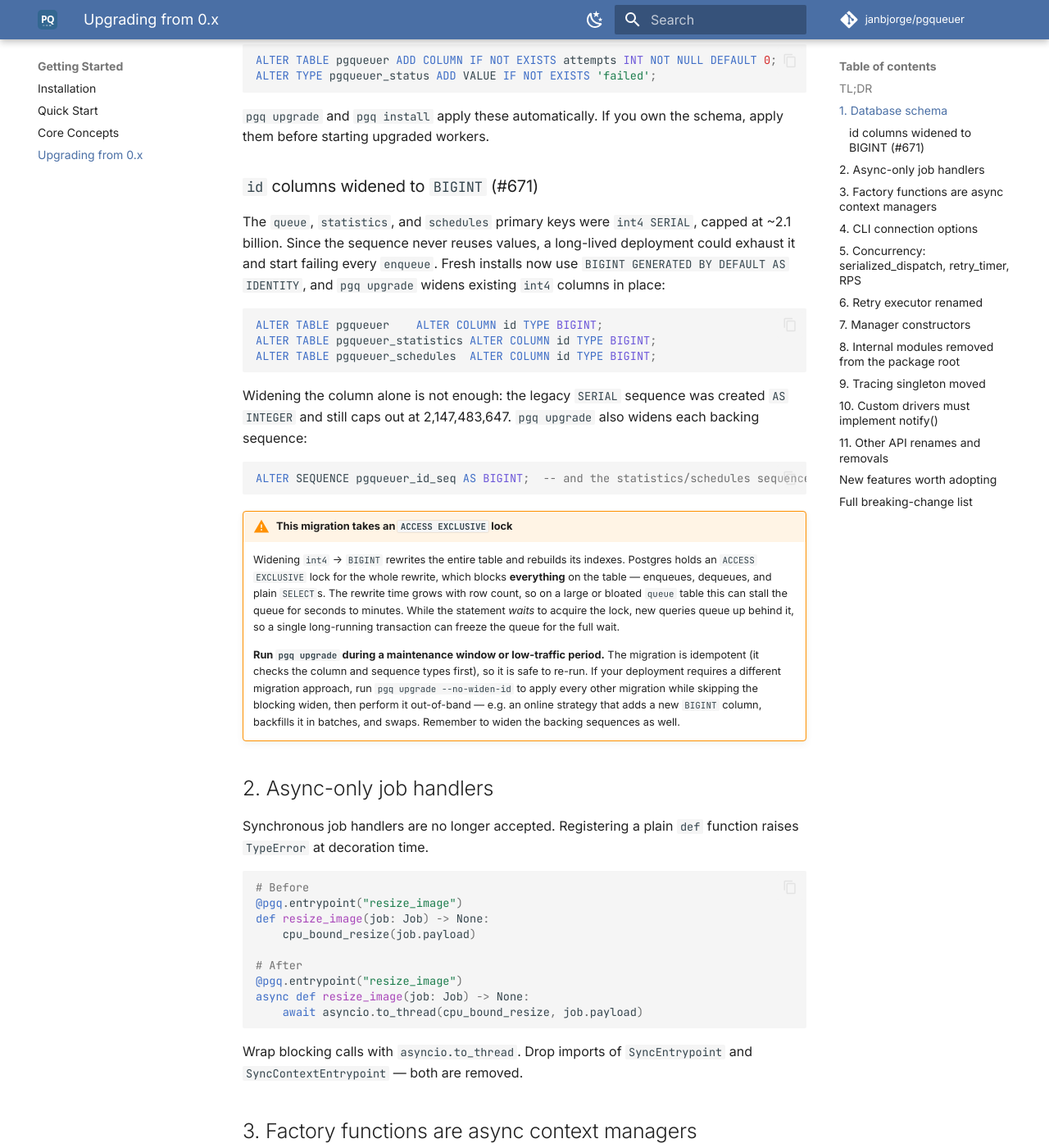
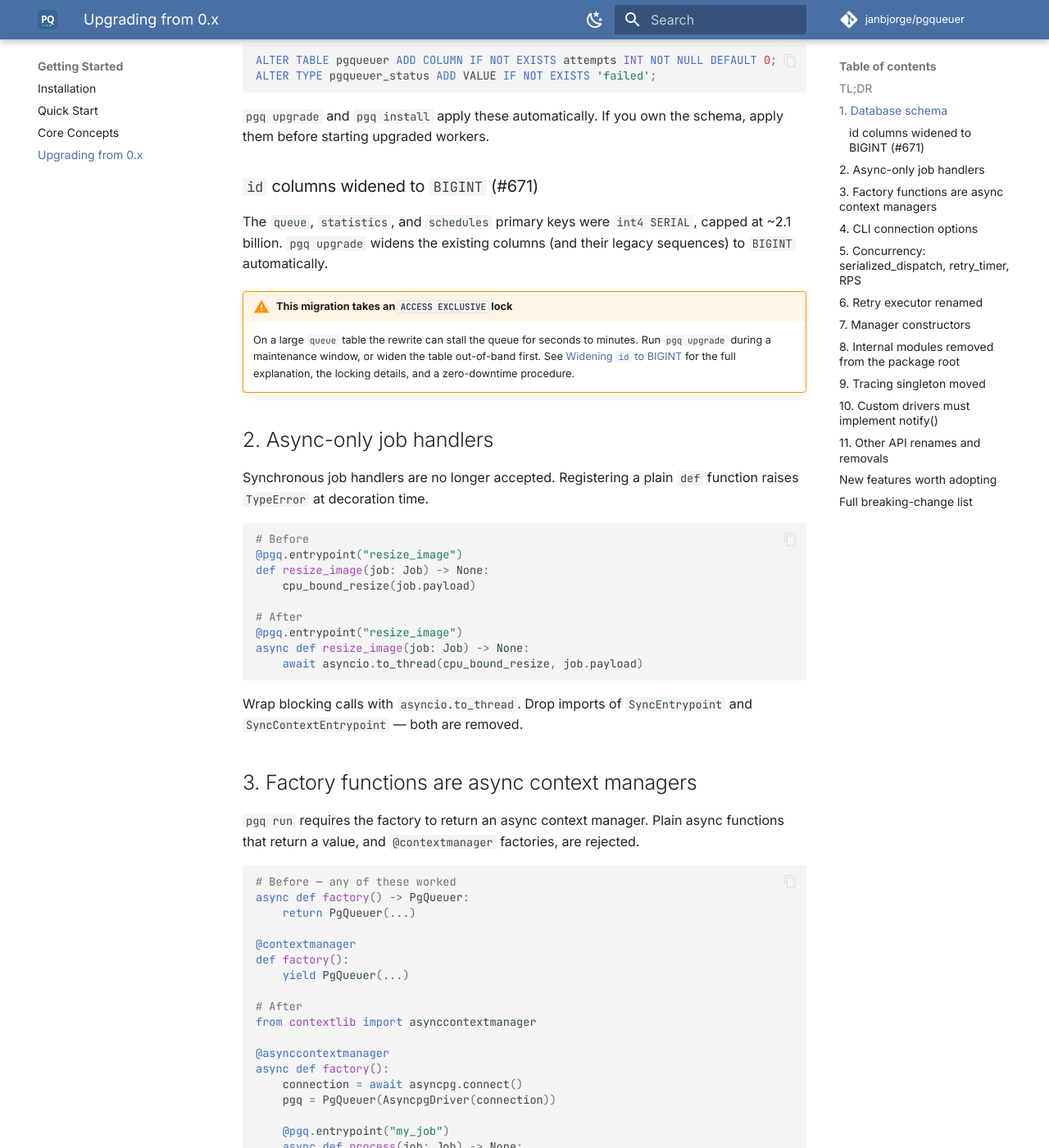
Before and after one commit to janbjorge/pgqueuer, an MkDocs documentation site: the page built from docs/getting-started/upgrading.md, in a window 1280 px wide and 1400 px high, scrolled down 879 px. Shown: the whole window at 82% size. Built offline with MkDocs 1.6.1 and Material for MkDocs 9.7.7, drawn with Linux system fonts in a browser that asks for light colours; comment, search, counter and statistics services are not loaded.

Commit message:
refactor: move widen_id to DBSettings; docs to dedicated page
- Move the id-widen toggle off Queries.upgrade()/build_upgrade_queries()
  params onto DBSettings.widen_id (default True). pgq upgrade --widen-id/
  --no-widen-id now sets it on the settings object, keeping migration policy
  in one place instead of threading a bool through the call chain.
- Split the #671 content out of the v1 upgrading guide into a dedicated
  guides/bigint-id-migration.md (locking details + zero-downtime procedure),
  wired into mkdocs nav; upgrading.md keeps a short pointer.
- Remove the zero-downtime-bigint-id.md draft (folded into the new page).
- Flag the widen + ACCESS EXCLUSIVE lock in the RELEASE.md migration checklist
  and link the new guide.

````diff
--- a/docs/getting-started/upgrading.md
+++ b/docs/getting-started/upgrading.md
@@ -40,41 +40,15 @@
 ### `id` columns widened to `BIGINT` (#671)
 
 The `queue`, `statistics`, and `schedules` primary keys were `int4 SERIAL`,
-capped at ~2.1 billion. Since the sequence never reuses values, a long-lived
-deployment could exhaust it and start failing every `enqueue`. Fresh installs
-now use `BIGINT GENERATED BY DEFAULT AS IDENTITY`, and `pgq upgrade` widens
-existing `int4` columns in place:
-
-```sql
-ALTER TABLE pgqueuer    ALTER COLUMN id TYPE BIGINT;
-ALTER TABLE pgqueuer_statistics ALTER COLUMN id TYPE BIGINT;
-ALTER TABLE pgqueuer_schedules  ALTER COLUMN id TYPE BIGINT;
-```
-
-Widening the column alone is not enough: the legacy `SERIAL` sequence was
-created `AS INTEGER` and still caps out at 2,147,483,647. `pgq upgrade` also
-widens each backing sequence:
-
-```sql
-ALTER SEQUENCE pgqueuer_id_seq AS BIGINT;  -- and the statistics/schedules sequences
-```
+capped at ~2.1 billion. `pgq upgrade` widens the existing columns (and their
+legacy sequences) to `BIGINT` automatically.
 
 !!! warning "This migration takes an `ACCESS EXCLUSIVE` lock"
-    Widening `int4` → `BIGINT` rewrites the entire table and rebuilds its
-    indexes. Postgres holds an `ACCESS EXCLUSIVE` lock for the whole rewrite,
-    which blocks **everything** on the table — enqueues, dequeues, and plain
-    `SELECT`s. The rewrite time grows with row count, so on a large or bloated
-    `queue` table this can stall the queue for seconds to minutes. While the
-    statement *waits* to acquire the lock, new queries queue up behind it, so a
-    single long-running transaction can freeze the queue for the full wait.
-
-    **Run `pgq upgrade` during a maintenance window or low-traffic period.** The
-    migration is idempotent (it checks the column and sequence types first), so
-    it is safe to re-run. If your deployment requires a different migration
-    approach, run `pgq upgrade --no-widen-id` to apply every other migration
-    while skipping the blocking widen, then perform it out-of-band — e.g. an
-    online strategy that adds a new `BIGINT` column, backfills it in batches,
-    and swaps. Remember to widen the backing sequences as well.
+    On a large `queue` table the rewrite can stall the queue for seconds to
+    minutes. Run `pgq upgrade` during a maintenance window, or widen the table
+    out-of-band first. See
+    [Widening `id` to BIGINT](../guides/bigint-id-migration.md) for the full
+    explanation, the locking details, and a zero-downtime procedure.
 
 ## 2. Async-only job handlers
 
--- a/mkdocs.yml
+++ b/mkdocs.yml
@@ -97,6 +97,7 @@
       - Performance & Deployment:
           - Performance Tuning: guides/performance-tuning.md
           - Deployment Patterns: guides/deployment.md
+          - Widening id to BIGINT: guides/bigint-id-migration.md
   - Reference:
       - CLI: reference/cli.md
       - Architecture: reference/architecture.md
````
Also changed, not shown: RELEASE.md (+11 -8 lines), docs/getting-started/zero-downtime-bigint-id.md (deleted, +0 -192 lines), docs/guides/bigint-id-migration.md (added, +206 -0 lines), 5 other files.
